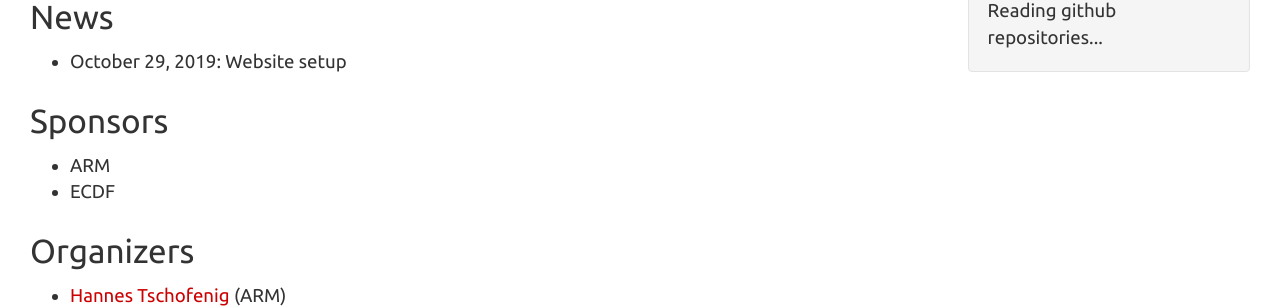
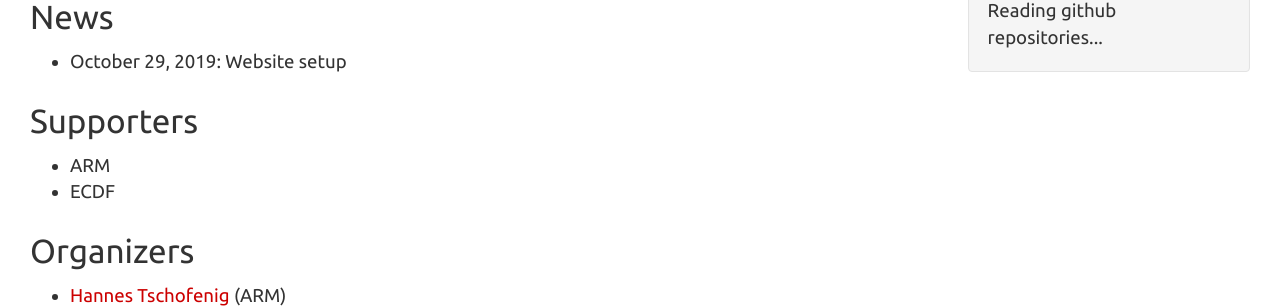
Before and after one commit to siot-hackathon/siot-hackathon.github.io, a Jekyll site: the page built from index.md, in a window 1280 px wide. Shown: the part 453-761 px from the top of the page. Built offline with Jekyll 4.4.1, drawn with Linux system fonts in a browser that asks for light colours; nearby versions of some CDN libraries.

Commit message:
rename caption Sponsors

```diff
--- a/index.md
+++ b/index.md
@@ -14,7 +14,7 @@ Specifically, we will implement running solutions of the IETF working groups [So
 
 - October 29, 2019: Website setup
 
-## Sponsors
+## Supporters
 
 - ARM
 - ECDF
```
